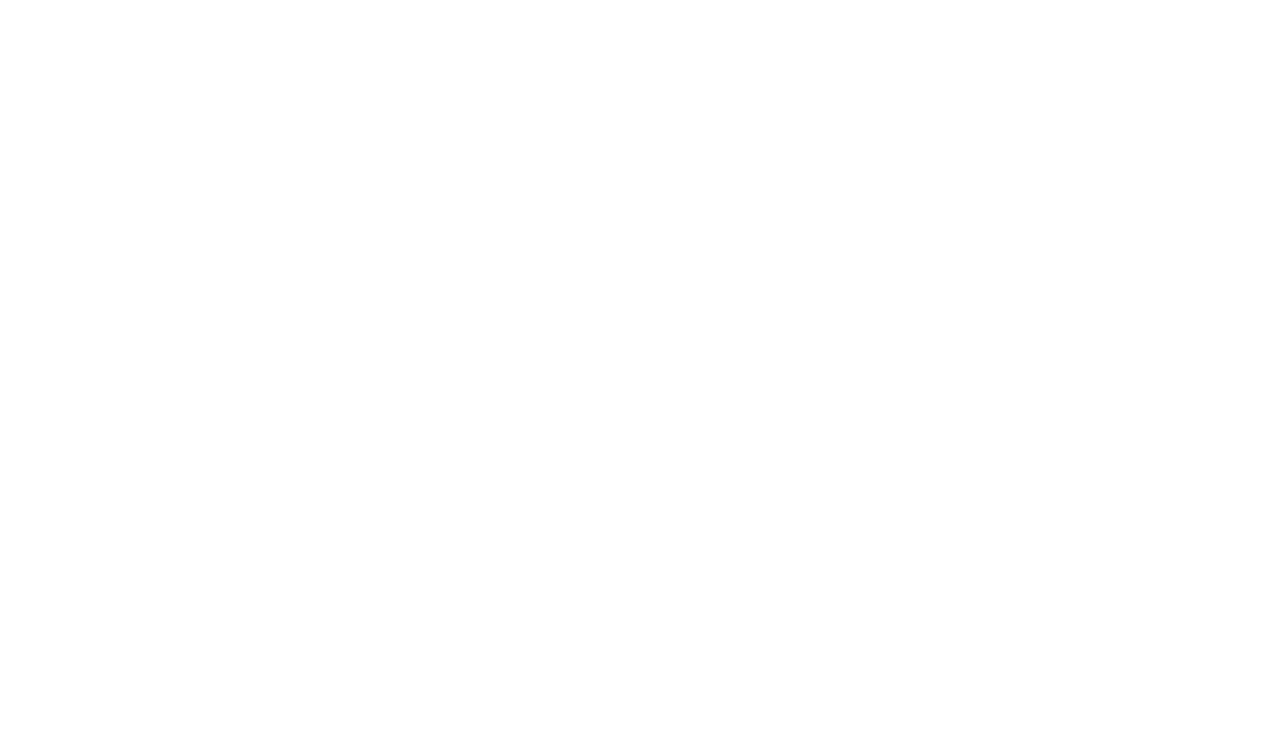
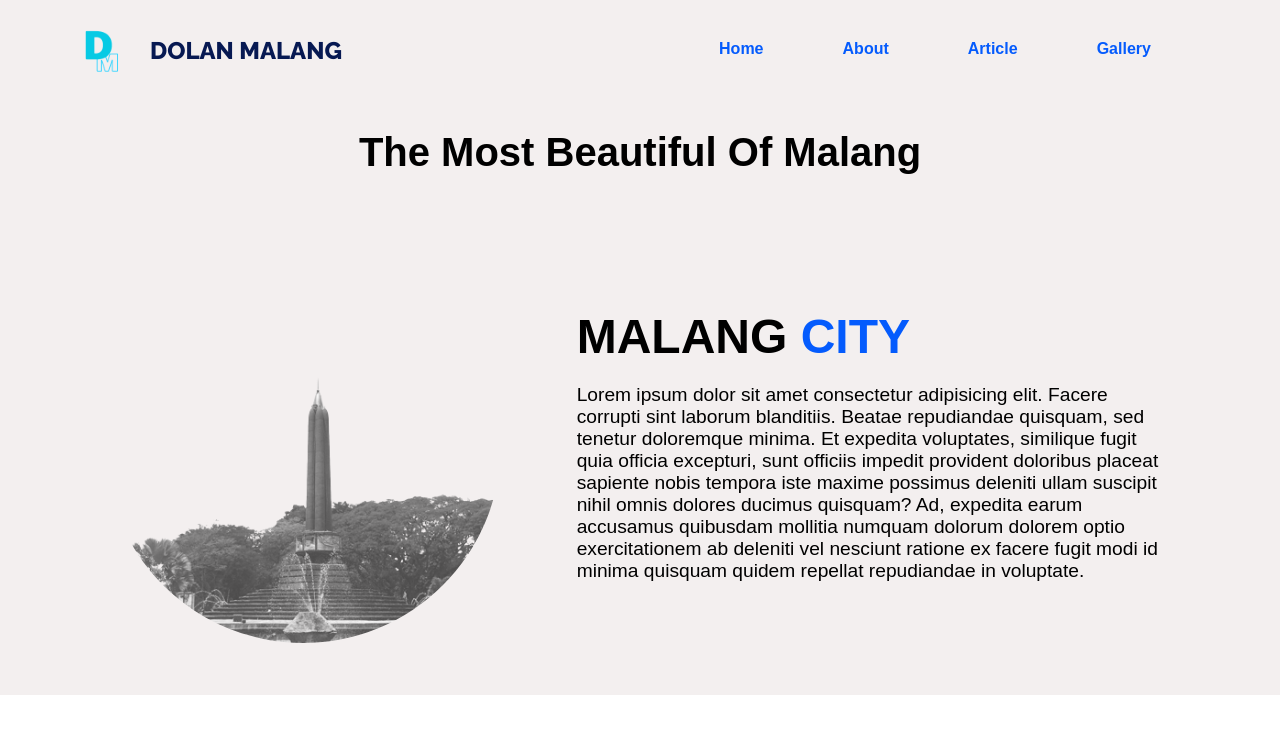
Before and after one commit to hikmahabdillah/Dolan-Malang, a plain HTML site: page index.html in a window 1280 px wide. Drawn offline with Linux system fonts and the light colour scheme; a web font is replaced by a local one.

Commit message:
create landing page

```diff
--- /dev/null
+++ b/assets/css/style.css
@@ -0,0 +1,135 @@
+@import url("https://fonts.googleapis.com/css2?family=Gabarito&family=Josefin+Sans:wght@700&family=Kanit:wght@400;500&family=Raleway:wght@800&family=Ubuntu:wght@700&display=swap");
+
+html {
+  scroll-behavior: smooth;
+}
+
+* {
+  margin: 0;
+  padding: 0;
+  box-sizing: border-box;
+}
+
+body {
+  font-family: "Gabarito", sans-serif;
+}
+
+header {
+  background-color: #f3efef;
+}
+
+nav {
+  display: flex;
+  justify-content: space-between;
+  padding: 0 50px;
+  /* background-color: #1100ff; */
+}
+
+nav .brand {
+  display: flex;
+  align-items: center;
+}
+
+nav .brand h4 {
+  font-size: 1.5em;
+  font-family: "Raleway", sans-serif;
+  font-weight: bold;
+  text-transform: uppercase;
+  color: #071952;
+}
+
+nav ul {
+  display: flex;
+  list-style: none;
+  width: 50%;
+  align-self: center;
+  justify-content: space-evenly;
+}
+
+nav ul li a {
+  text-decoration: none;
+  color: rgb(4, 91, 253);
+  font-weight: 600;
+  font-size: 1em;
+  transition: 0.5s;
+  align-self: center;
+  border-bottom: 2px solid rgba(114, 108, 108, 0);
+  border-radius: 2px;
+  display: block;
+}
+
+nav ul li a:hover {
+  color: #0c0481;
+  border-bottom: 2px solid rgb(3, 9, 88);
+  transform: scale(1.1);
+  border-radius: 2px;
+}
+
+.main-header {
+  display: flex;
+  flex-direction: column;
+  position: relative;
+  gap: 20px;
+  margin-top: 30px;
+}
+
+.main-header .child-header {
+  display: flex;
+  align-content: center;
+  flex-direction: row;
+  flex-wrap: wrap;
+  gap: 20px;
+  justify-content: space-evenly;
+  padding: 50px;
+}
+
+.main-header .child-header img {
+  object-fit: cover;
+  object-position: center;
+  max-width: 100%;
+  max-height: 400px;
+  border-radius: 50%;
+  border: 2px solid #07195200;
+  aspect-ratio: 1/1;
+  transition: 1s;
+  filter: grayscale(1) opacity(0.75);
+}
+
+.main-header .child-header img:hover {
+  object-fit: cover;
+  object-position: center;
+  max-width: 150%;
+  max-height: 400px;
+  transform: scale(1.1);
+  transform: translateY(-20px);
+  border: 2px solid #071952;
+  filter: grayscale(0) opacity(1);
+  /* aspect-ratio: 1/1; */
+}
+
+.main-header .child-header .right-content {
+  display: flex;
+  flex-direction: column;
+  align-items: left;
+  justify-content: center;
+  max-width: 600px;
+  gap: 20px;
+}
+
+.main-header .child-header .right-content h2 {
+  font-size: 3em;
+}
+
+.main-header .child-header .right-content h2::after {
+  content: " CITY";
+  color: rgb(4, 91, 253);
+}
+
+.main-header .child-header .right-content p {
+  font-size: 1.2em;
+}
+
+.main-header h1 {
+  font-size: 2.5em;
+  align-self: center;
+}
--- a/index.html
+++ b/index.html
@@ -3,7 +3,43 @@
   <head>
     <meta charset="UTF-8" />
     <meta name="viewport" content="width=device-width, initial-scale=1.0" />
-    <title>Dolan Malang</title>
+    <title>DM | Dolan Malang</title>
+    <link rel="stylesheet" href="assets/css/style.css" />
   </head>
-  <body></body>
+  <body>
+    <header>
+      <nav>
+        <div class="brand">
+          <img src="assets/img/logoDM.png" alt="" width="100px" />
+          <h4>Dolan Malang</h4>
+        </div>
+        <ul>
+          <li><a href="">Home</a></li>
+          <li><a href="">About</a></li>
+          <li><a href="">Article</a></li>
+          <li><a href="">Gallery</a></li>
+        </ul>
+      </nav>
+      <div class="main-header">
+        <h1>The Most Beautiful Of Malang</h1>
+        <div class="child-header">
+          <img src="assets/img/tugu.png" alt="" />
+          <div class="right-content">
+            <h2>MALANG</h2>
+            <p>
+              Lorem ipsum dolor sit amet consectetur adipisicing elit. Facere
+              corrupti sint laborum blanditiis. Beatae repudiandae quisquam, sed
+              tenetur doloremque minima. Et expedita voluptates, similique fugit
+              quia officia excepturi, sunt officiis impedit provident doloribus
+              placeat sapiente nobis tempora iste maxime possimus deleniti ullam
+              suscipit nihil omnis dolores ducimus quisquam? Ad, expedita earum
+              accusamus quibusdam mollitia numquam dolorum dolorem optio
+              exercitationem ab deleniti vel nesciunt ratione ex facere fugit
+              modi id minima quisquam quidem repellat repudiandae in voluptate.
+            </p>
+          </div>
+        </div>
+      </div>
+    </header>
+  </body>
 </html>
```
Also changed, not shown: assets/img/balkot.jpg (added), assets/img/balkot.png (added), assets/img/gereja-removebg-preview.png (added), assets/img/gereja.jpeg (added), assets/img/masjid.jpeg (added), assets/img/masjid.png (added).
